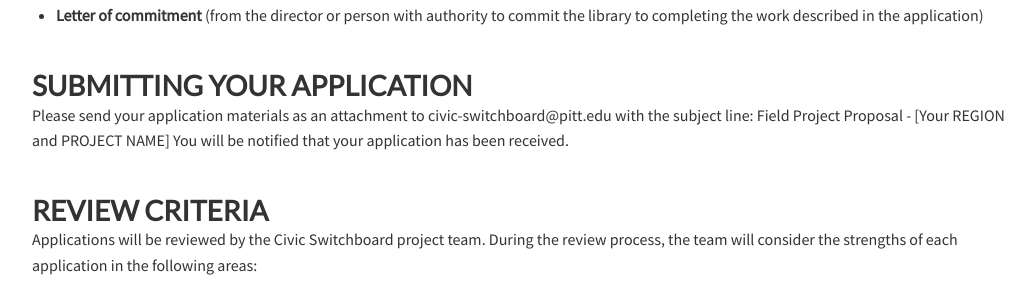
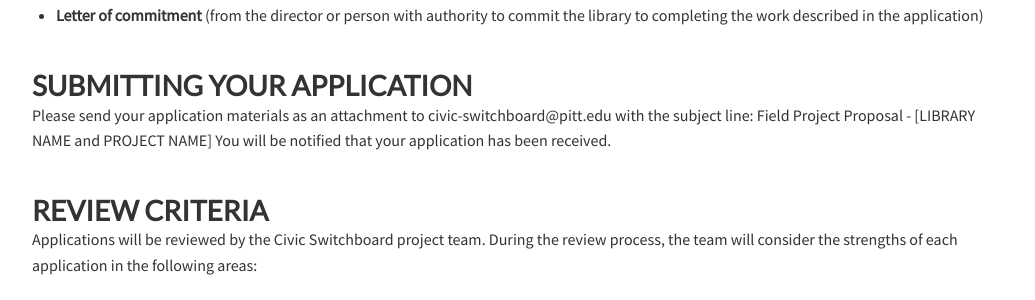
Before and after one commit to civic-switchboard/civic-switchboard.github.io.first, a Jekyll site: the page built from _posts/2018-09-10-post_11.md, in a window 1280 px wide and 900 px high, scrolled down 2056 px. Shown: the part 291-591 px from the top of the window, without its empty margins (118-1153 px from the left). Built offline with Jekyll 4.4.1, drawn with Linux system fonts in a browser that asks for light colours; nearby versions of some CDN libraries.

Commit message:
update text
library name

```diff
--- a/_posts/2018-09-10-post_11.md
+++ b/_posts/2018-09-10-post_11.md
@@ -60,7 +60,7 @@ The proposed project must be a new project, or a new component of an existing pr
 * **Letter of commitment** (from the director or person with authority to commit the library to completing the work described in the application)
 
 ### SUBMITTING YOUR APPLICATION
-Please send your application materials as an attachment to civic-switchboard@pitt.edu with the subject line: Field Project Proposal - [Your REGION and PROJECT NAME]  You will be notified that your application has been received.
+Please send your application materials as an attachment to civic-switchboard@pitt.edu with the subject line: Field Project Proposal - [LIBRARY NAME and PROJECT NAME]  You will be notified that your application has been received.
 
 
 ### REVIEW CRITERIA
```
